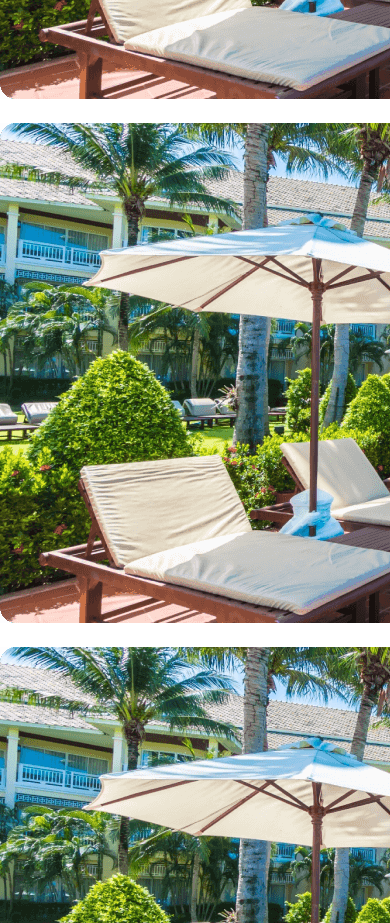
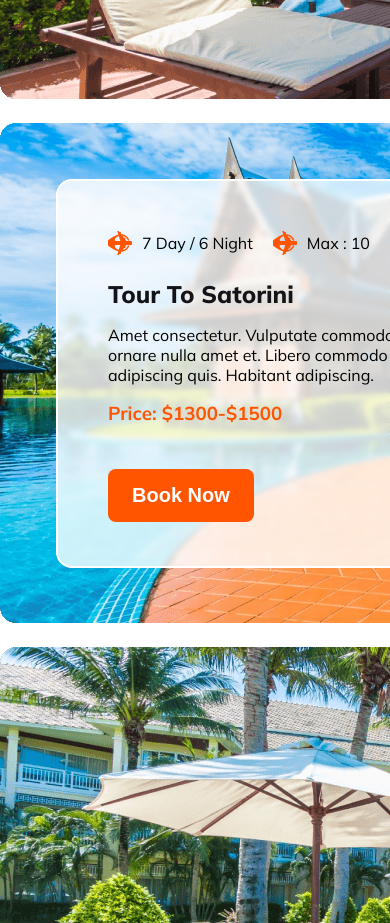
Before and after one commit to sakhawat-code-info/travel-deal.com, a plain HTML site: page index.html in a window 390 px wide. Shown: the part 3960-4883 px from the top of the page. Drawn offline with Linux system fonts and the light colour scheme.

Commit message:
decoration done now starting responsive

```diff
--- a/index.html
+++ b/index.html
@@ -204,8 +204,8 @@
                     </div>
                 </div> <!-- single content  -->
                 <div class="discount_single_content">
-                    <img src="Images/deals1.png" alt="">
-                    <div class="discount_relative">
+                    <img src="Images/deals2.png" alt="">
+                    <div class="discount_relative discount_relative_2">
                         <div class="discount_date">
                             <ul>
                                 <li><img src="Images/logo.png" alt="">7 Day / 6 Night</li>
--- a/styles/style.css
+++ b/styles/style.css
@@ -443,6 +443,9 @@ margin-bottom: 32px;
     backdrop-filter: blur(2.5px);
     padding: 50px;
 }
+.discount_relative_2 {
+    left: 56px;
+}
 
 .discount_date ul {
     display: flex;
```
